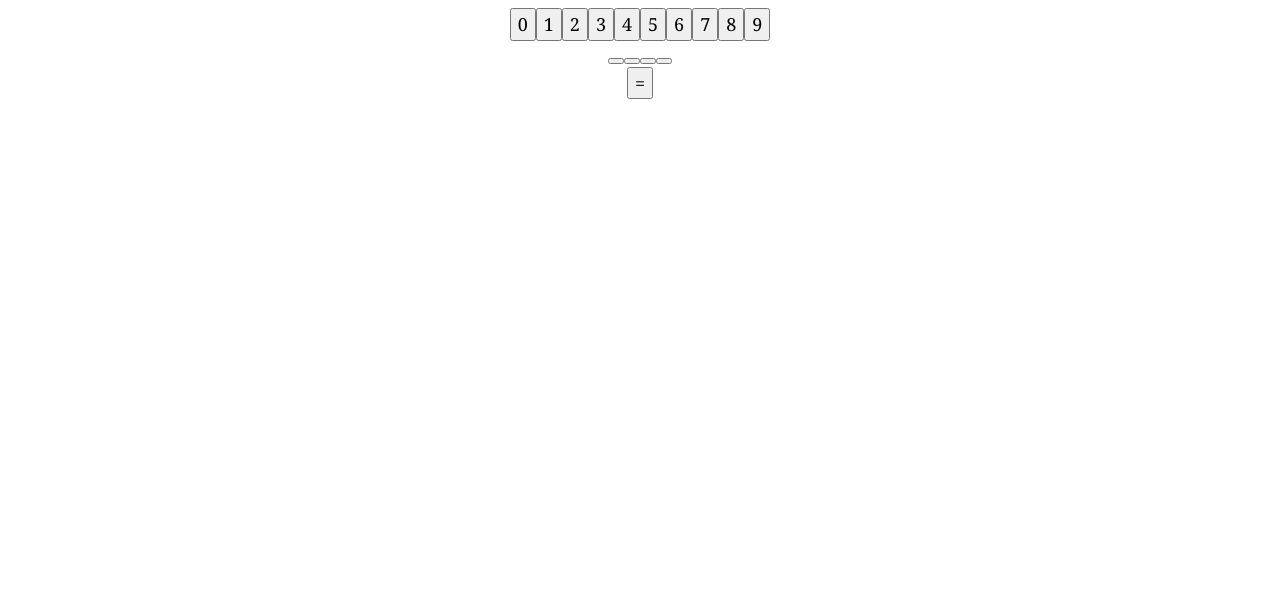
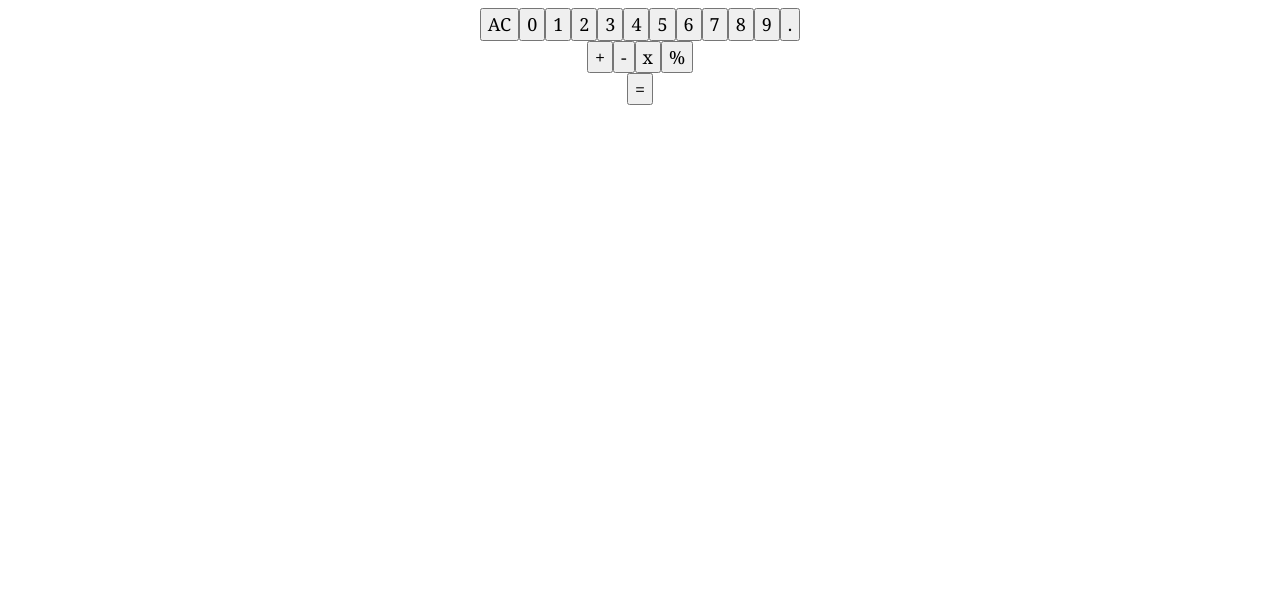
Before and after one commit to osogrizz/js-calculator, a Gatsby site: page / in a window 1280 px wide. Shown: the part 185-800 px from the top of the page. Built offline with nearby package versions, Linux system fonts and the light colour scheme; Gatsby itself is replaced by a stand-in of ours.

Commit message:
Added clear and decimal btn's.

```diff
--- a/src/pages/index.js
+++ b/src/pages/index.js
@@ -10,6 +10,7 @@ const IndexPage = () => (
     <div>
       <h1>JS Calculator</h1>
       <div>
+        <button id="clear">AC</button>
         <button id="zero">0</button>
         <button id="one">1</button>
         <button id="two">2</button>
@@ -20,12 +21,13 @@ const IndexPage = () => (
         <button id="seven">7</button>
         <button id="eight">8</button>
         <button id="nine">9</button>
+        <button id="decimal">.</button>
       </div>
       <div>
-        <button id="add"></button>
-        <button id="subtract"></button>
-        <button id="multiply"></button>
-        <button id="divide"></button>
+        <button id="add">+</button>
+        <button id="subtract">-</button>
+        <button id="multiply">x</button>
+        <button id="divide">%</button>
       </div>
       <div id="equals">
         <button type="button">=</button>
```
